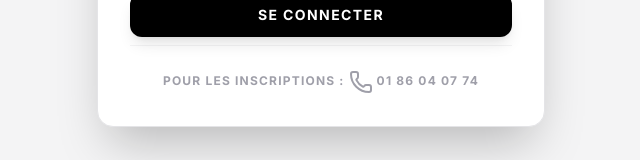
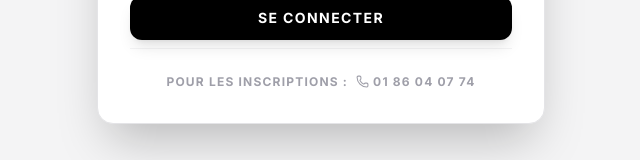
Before and after one commit to Quera-fr/Quera-Fablab-Intranet, a React (Vite) app: page / in a window 1280 px wide. Shown: the part 540-700 px from the top of the page, without its empty margins (319-959 px from the left). Built offline with nearby package versions, Linux system fonts and the light colour scheme.

Commit message:
tel redressé

```diff
--- a/src/components/auth/LoginPage.tsx
+++ b/src/components/auth/LoginPage.tsx
@@ -86,8 +86,8 @@ const LoginPage = ({ onLogin }: LoginPageProps) => {
 					</button>
 				</form>
 
-				<div className="mt-2 pt-6 border-t border-zinc-100 text-[12px] text-zinc-400 text-center font-bold uppercase tracking-widest">
-					Pour les inscriptions : <Phone className="inline-block mr-1 text-zinc-400" />01 86 04 07 74
+				<div className="mt-2 pt-6 border-t  border-zinc-100 text-[12px] text-zinc-400 text-center font-bold uppercase tracking-widest">
+					Pour les inscriptions : <Phone size={13} className="inline-block align-middle + relative -top-px ml-1 mr-1 text-zinc-400" />01 86 04 07 74
 				</div>
 			</motion.div>
 		</div>
```
